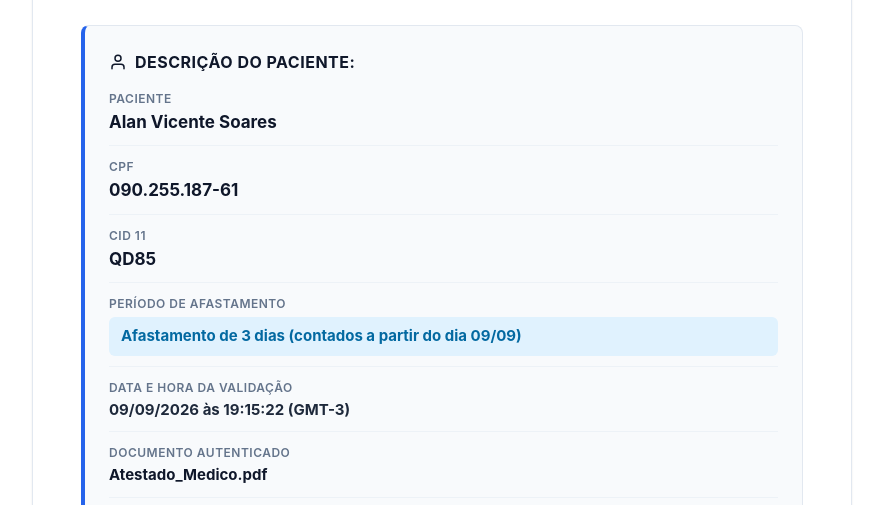
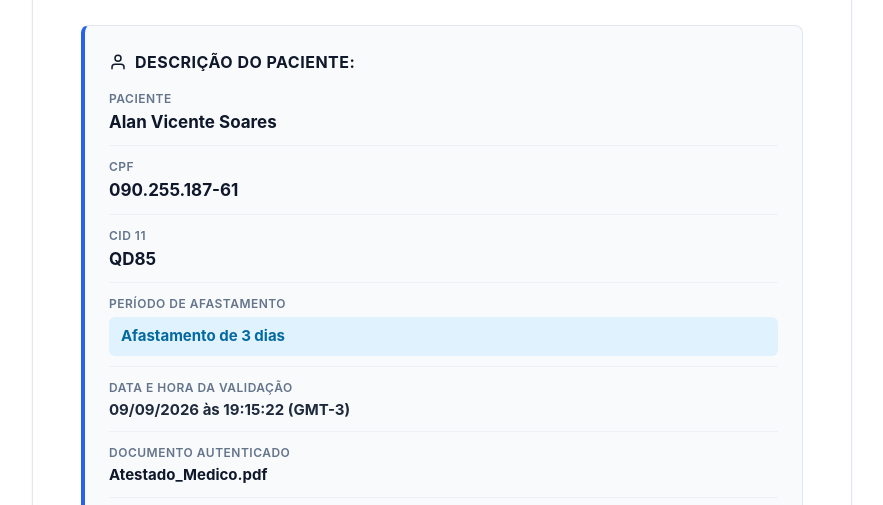
Before and after one commit to vitoroliversoares/Amil, a plain HTML site: page paciente.html in a window 1280 px wide. Shown: the part 295-800 px from the top of the page, without its empty margins (198-1081 px from the left). Drawn offline with Linux system fonts and the light colour scheme.

Commit message:
atualizações v4

```diff
--- a/paciente.html
+++ b/paciente.html
@@ -88,7 +88,7 @@
           <div class="patient-row">
             <span class="patient-label">Período de Afastamento</span>
             <span class="patient-value highlight-alert">
-              Afastamento de 3 dias (contados a partir do dia 09/09)
+              Afastamento de 3 dias
             </span>
           </div>
 
```
